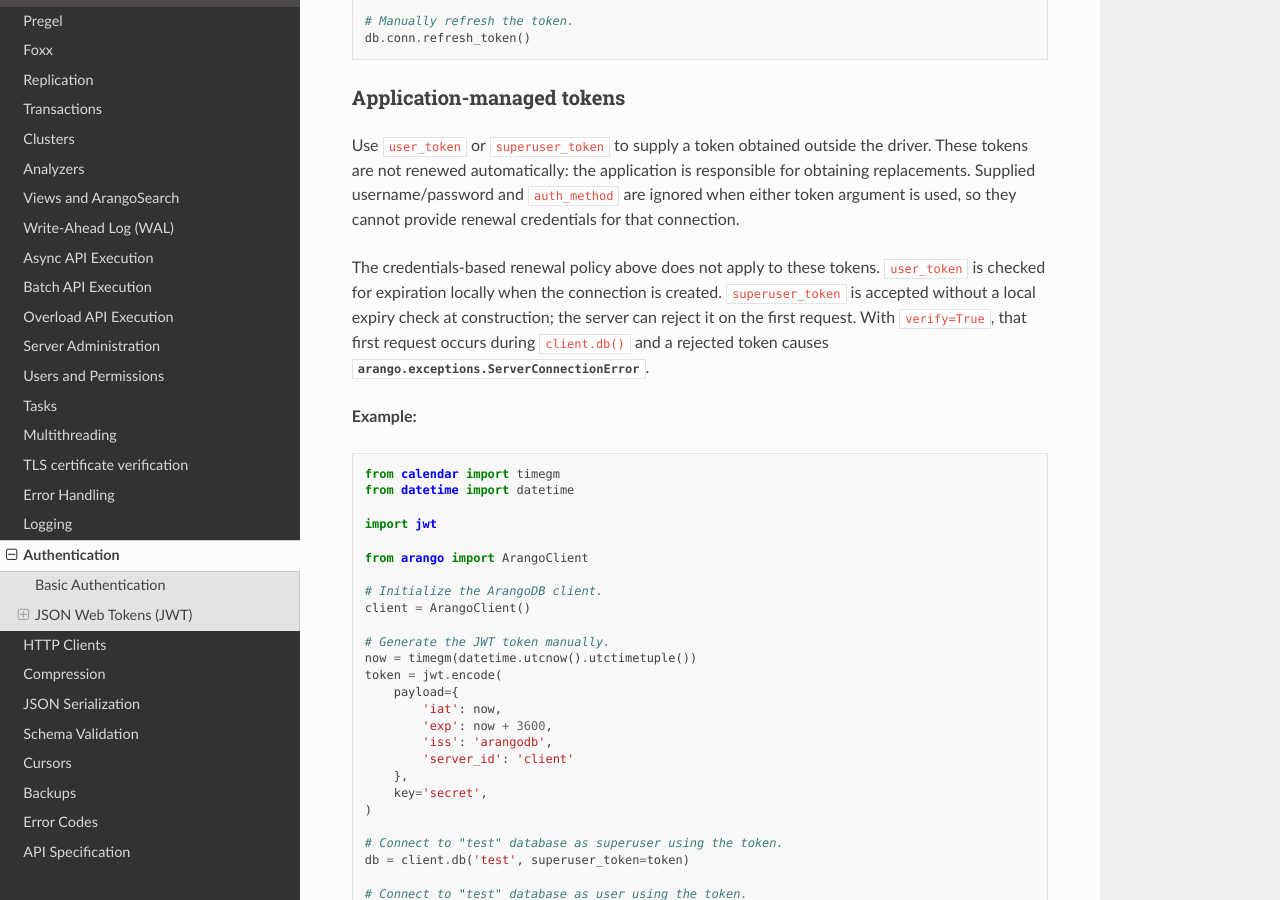
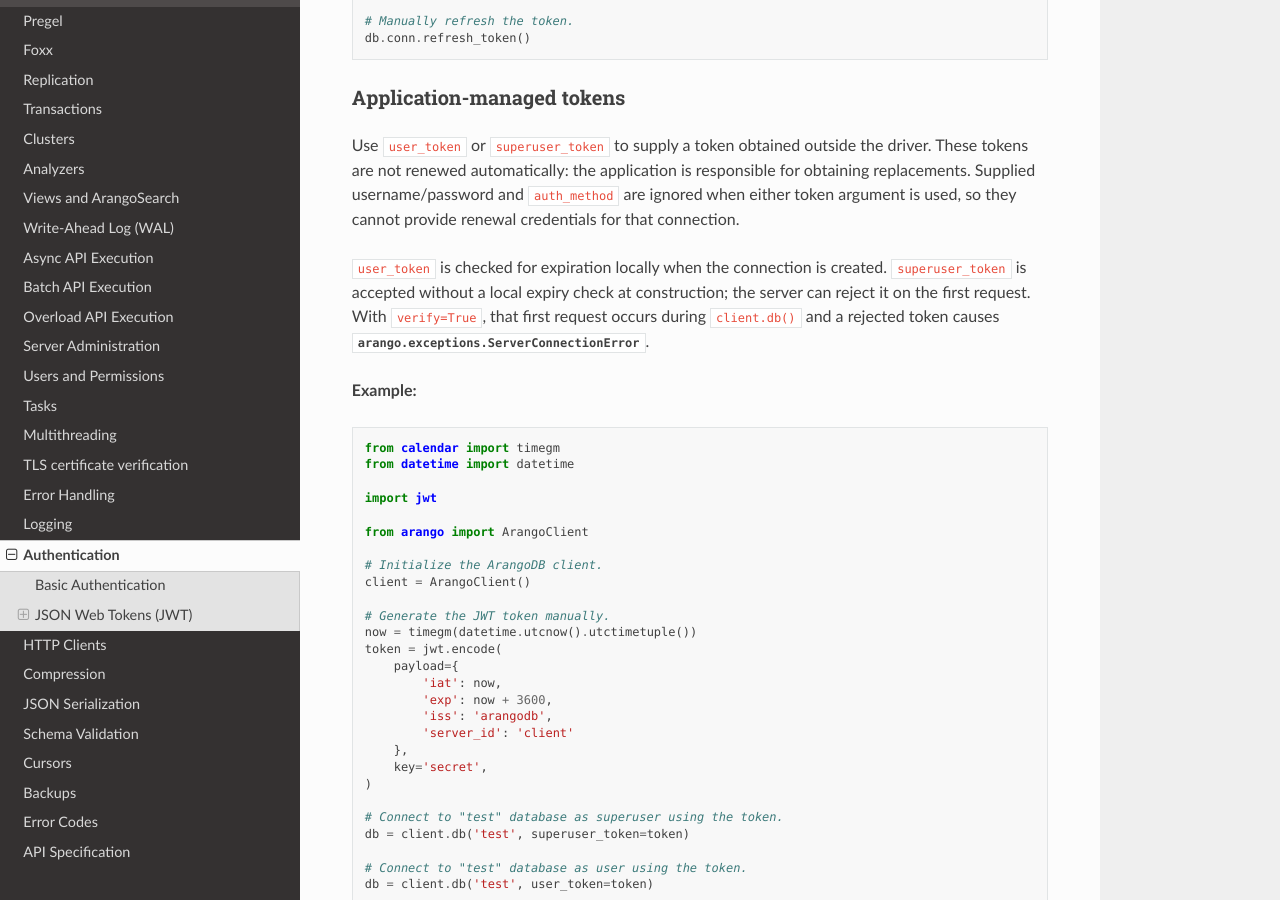
Before and after one commit to arangodb/python-arango, a Sphinx documentation site: the page built from docs/auth.rst, in a window 1280 px wide and 900 px high, scrolled down 1764 px. Built offline with Sphinx 7.4.7 and the Read the Docs theme 3.1.0, drawn with Linux system fonts in a browser that asks for light colours.

Commit message:
doc update

```diff
--- a/docs/auth.rst
+++ b/docs/auth.rst
@@ -102,7 +102,6 @@ responsible for obtaining replacements. Supplied username/password and
 ``auth_method`` are ignored when either token argument is used, so they cannot
 provide renewal credentials for that connection.
 
-The credentials-based renewal policy above does not apply to these tokens.
 ``user_token`` is checked for expiration locally when the connection is
 created. ``superuser_token`` is accepted without a local expiry check at
 construction; the server can reject it on the first request. With
```
